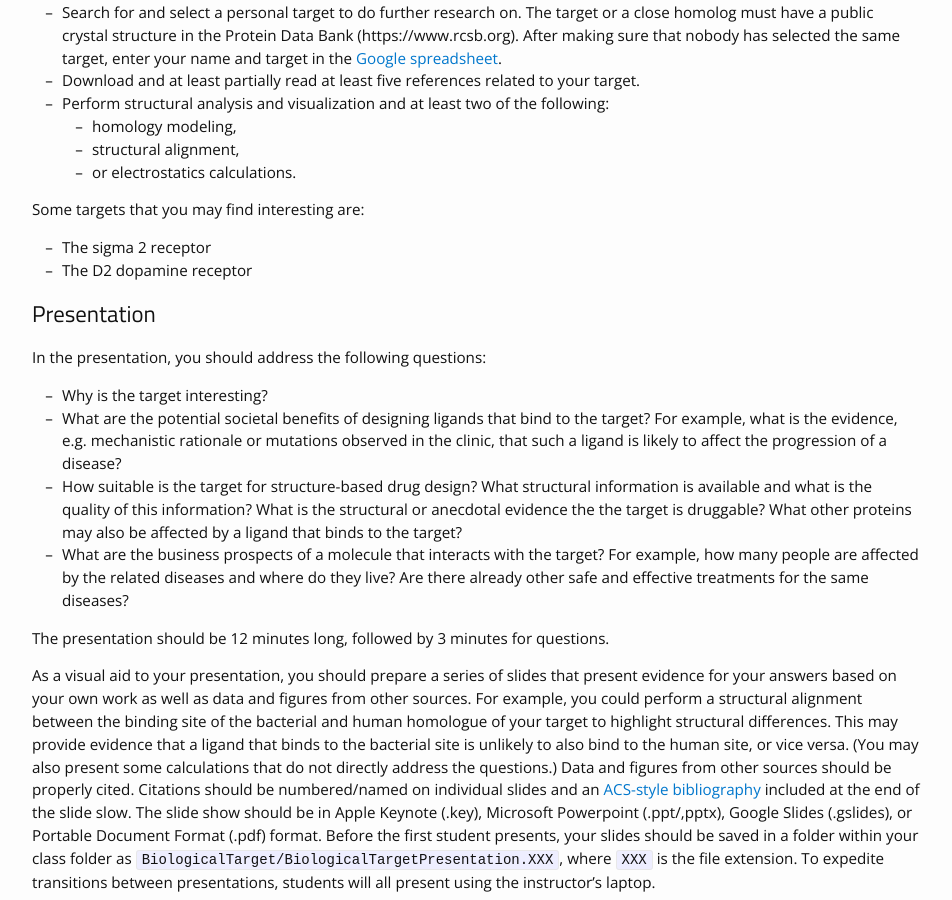
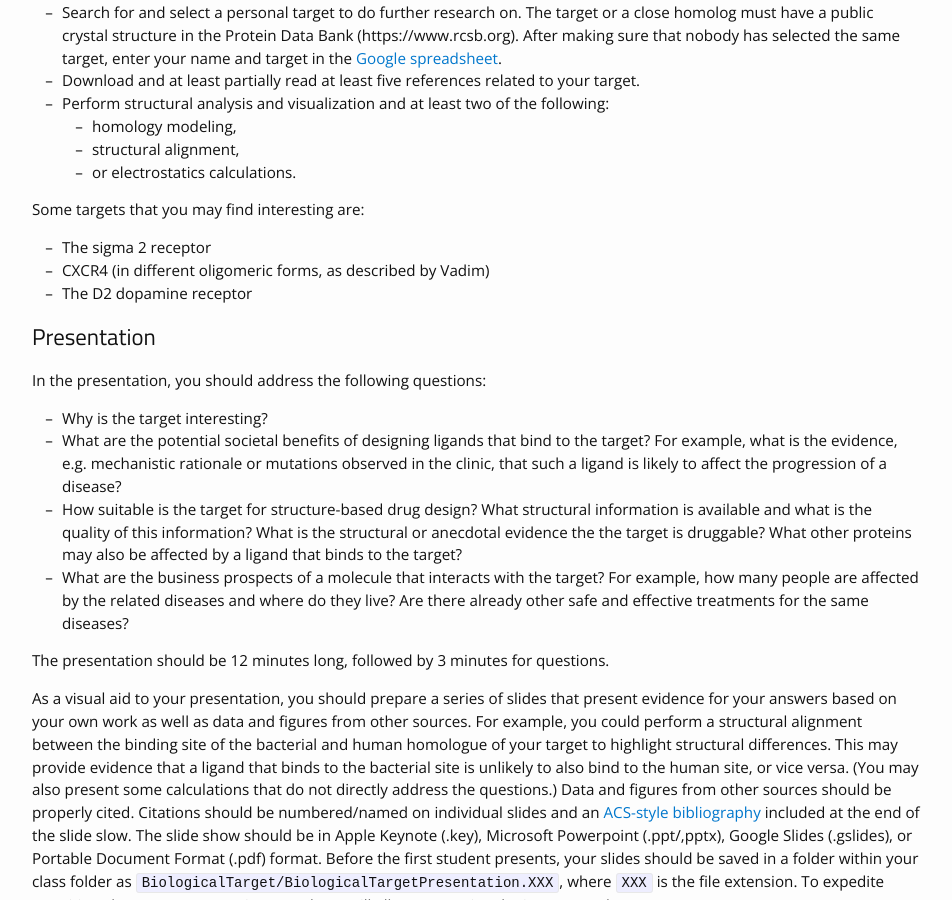
Before and after one commit to daveminh/Chem456-2024F, a Jekyll site: the page built from docs/assignments.md, in a window 1280 px wide and 900 px high, scrolled down 464 px. Shown: the whole window, without its empty margins (163-1115 px from the left). Built offline with Jekyll 4.4.1, drawn with Linux system fonts in a browser that asks for light colours; nearby versions of some CDN libraries.

Commit message:
Slides for 9/16

```diff
--- a/docs/assignments.md
+++ b/docs/assignments.md
@@ -20,6 +20,7 @@ The research project includes the following steps:
 
 Some targets that you may find interesting are:
 * The sigma 2 receptor
+* CXCR4 (in different oligomeric forms, as described by Vadim)
 * The D2 dopamine receptor
 
 ## Presentation
```
Also changed, not shown: 3 other files.
